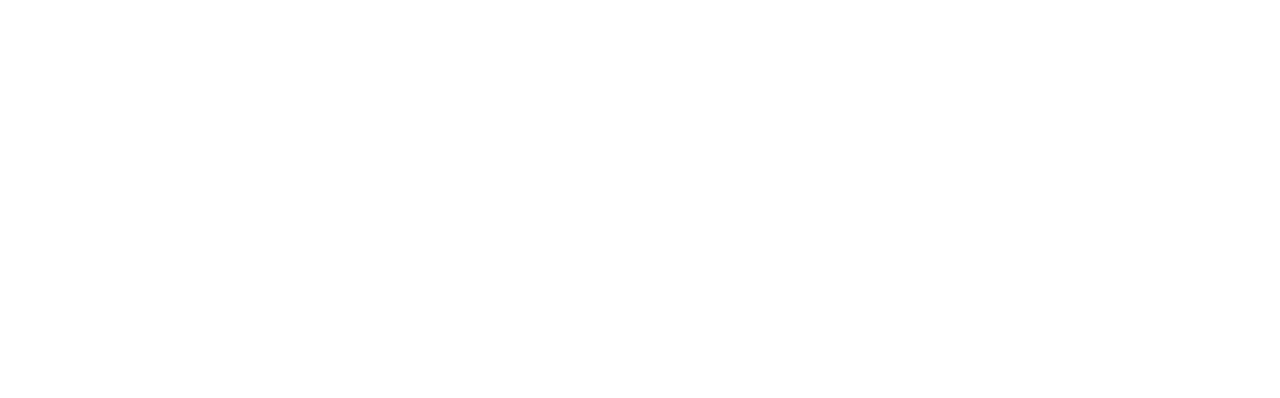
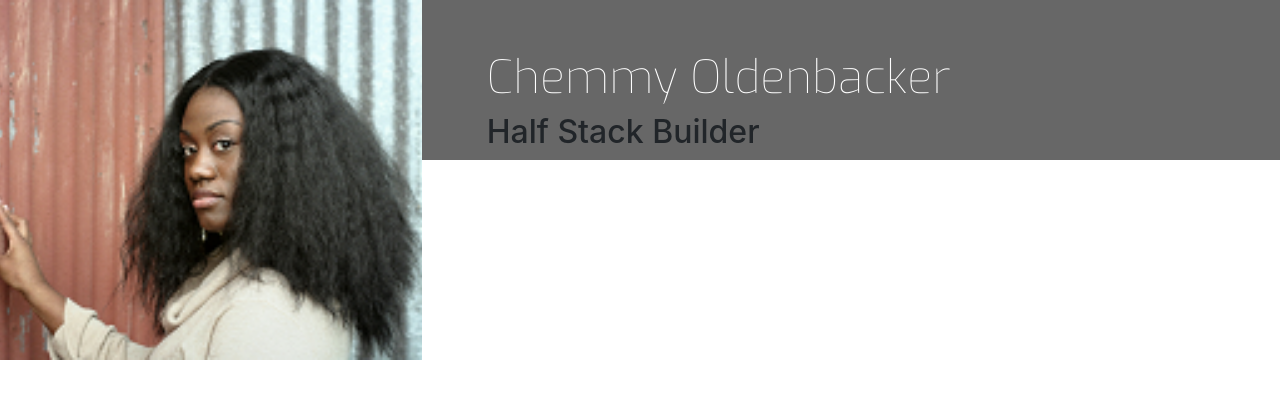
Before and after one commit to thirdelement/Resume, a plain HTML site: page index.html in a window 1280 px wide. Drawn offline with nearby package versions, Linux system fonts and the light colour scheme.

Commit message:
Fixed image show issue & added Name + Title

```diff
--- a/assets/css/style.css
+++ b/assets/css/style.css
@@ -1,16 +1,62 @@
 @import url("https://fonts.googleapis.com/css2?family=Exo:wght@100;200;300;400;500;600;700&family=Roboto:wght@100;200;300;400;500;600;700&display=swap");
 
+/*----------------------------------------------------------------Colours */
+.bg-color-name-title{
+    background-color: #676767;
+}
+/* *----------------------------------------------------------------Heading */
 header {
     margin:0;
 }
 
-.logo {
-    background: url("../images/rosie.jpg");
+.heading{
+    margin-left: 50px;
+}
+
+/*.logo {
+  background: url(../images/girl-image.png) no-repeat bottom right fixed;
     background-position: center;
-    background-repeat: no-repeat;
+    background-color: blueviolet;
+     /*background-repeat: no-repeat;ackg
     background-size: cover;
     min-height: 360px;
     transition: all .5s ease-in-out;
-    -moz-transition: all .5s ease-in-out;
+   /* -moz-transition: all .5s ease-in-out;
     -webkit-transition: all .5s ease-in-out;
+}*/
+
+/*.col-md-4 {
+/*background-color:blueviolet;
+min-height: 360px;
+background: url(../images/girl-image.png);
+background-position: center;
+background-size: cover;
+background-repeat: no-repeat;
+transition: all .5s ease-in-out;
+-moz-transition: all .5s ease-in-out;
+-webkit-transition: all .5s ease-in-out;
+}*/
+
+.test {
+    background-color:rgb(125, 226, 43);
+    min-height: 360px;
 }
+
+.logo {
+/*background-color:blueviolet;*/
+min-height: 360px;
+background: url(../images/girl-image.png);
+background-position: center;
+background-size: cover;
+background-repeat: no-repeat;
+transition: all .5s ease-in-out;
+-moz-transition: all .5s ease-in-out;
+-webkit-transition: all .5s ease-in-out;
+}
+.name{
+    font-family: "Exo", sans-serif;
+    font-weight: 100;
+    font-size: 46px;
+    margin-top: 50px;
+    color: #fff;
+}
--- a/index.html
+++ b/index.html
@@ -4,26 +4,24 @@
 <head>
 	<meta charset="UTF-8">
 	<meta name="viewport" content="width=device-width, initial-scale=1.0">
-	<link rel="stylesheet" href="https://maxcdn.bootstrapcdn.com/bootstrap/4.2.1/css/bootstrap.min.css" />
-	<!--<link rel="stylesheet" href="https://use.fontawesome.com/releases/v5.15.1/css/all.css"
-		integrity="sha384-vp86vTRFVJgpjF9jiIGPEEqYqlDwgyBgEF109VFjmqGmIY/Y4HV4d3Gp2irVfcrp" crossorigin="anonymous"> -->
-    <link rel-="stylesheet" href="assets/css/style.css" type="text/css" />
-    	<title>Rosie</title>
+	<link rel="stylesheet" href="https://stackpath.bootstrapcdn.com/bootstrap/4.5.2/css/bootstrap.min.css" />
+	<link rel="stylesheet" href="assets/css/style.css" />
+	<title>Chemmy</title>
 </head>
 
 <body>
-<header>
-<div class="row">
-<div class="col-md-4">
-</div>
+	<header>
+		<div class="row">
+			<a href="index.html" class="col-md-4 logo"></a>
+			<div class="col-md-8">
+				<div class="row bg-color-name-title">
+					<div class="col heading">
+						<h1 class="name">Chemmy Oldenbacker</h1>
+						<h2 class="title">Half Stack Builder</h2>
+					</div>
+				</div>
+	</header>
 
-<div class="col-md-8"></div>
-</div>
-</header>
-<section>
-</section>
-<footer>
-</footer>
 </body>
 
 </html>
```
Also changed, not shown: assets/images/girl-image.png (added).
